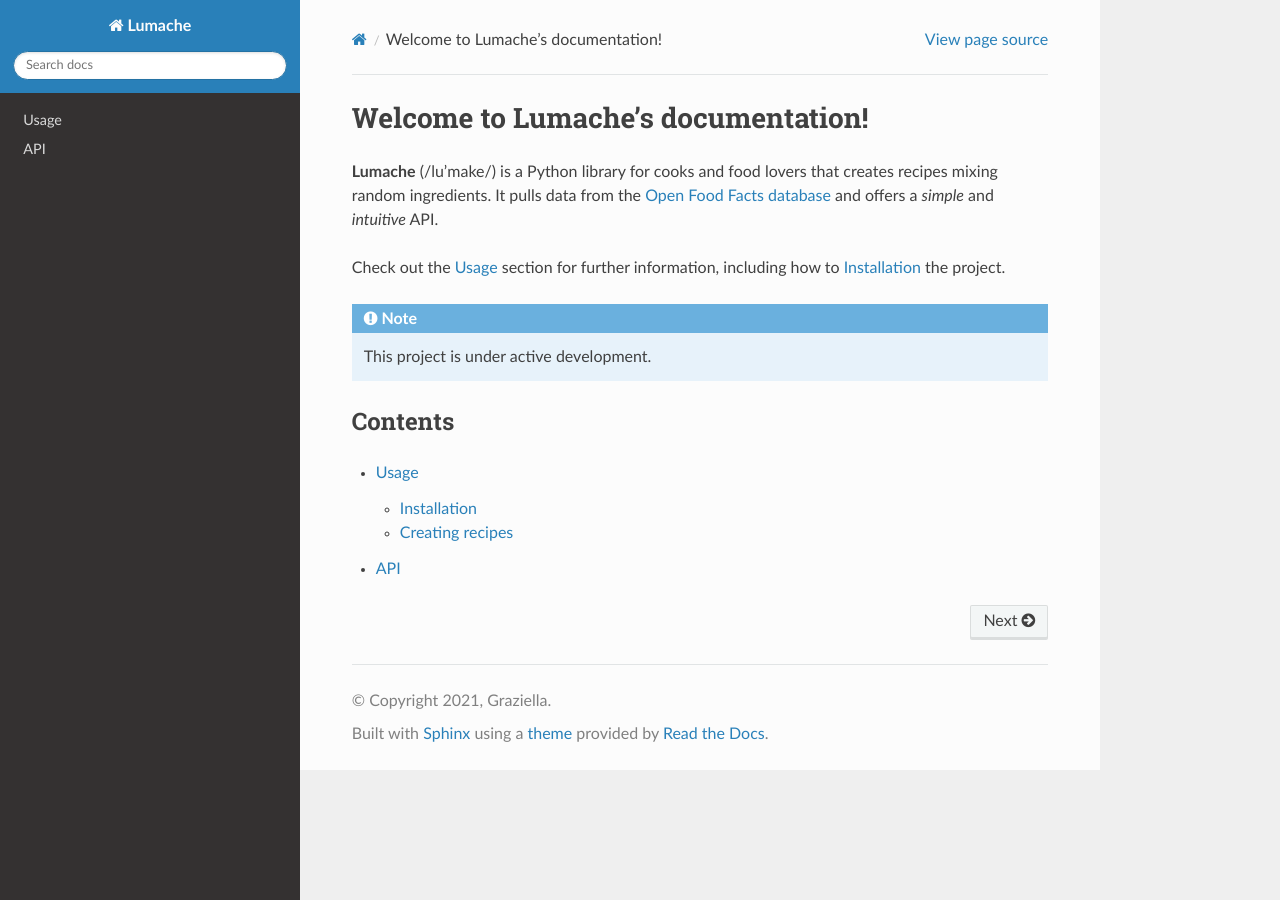
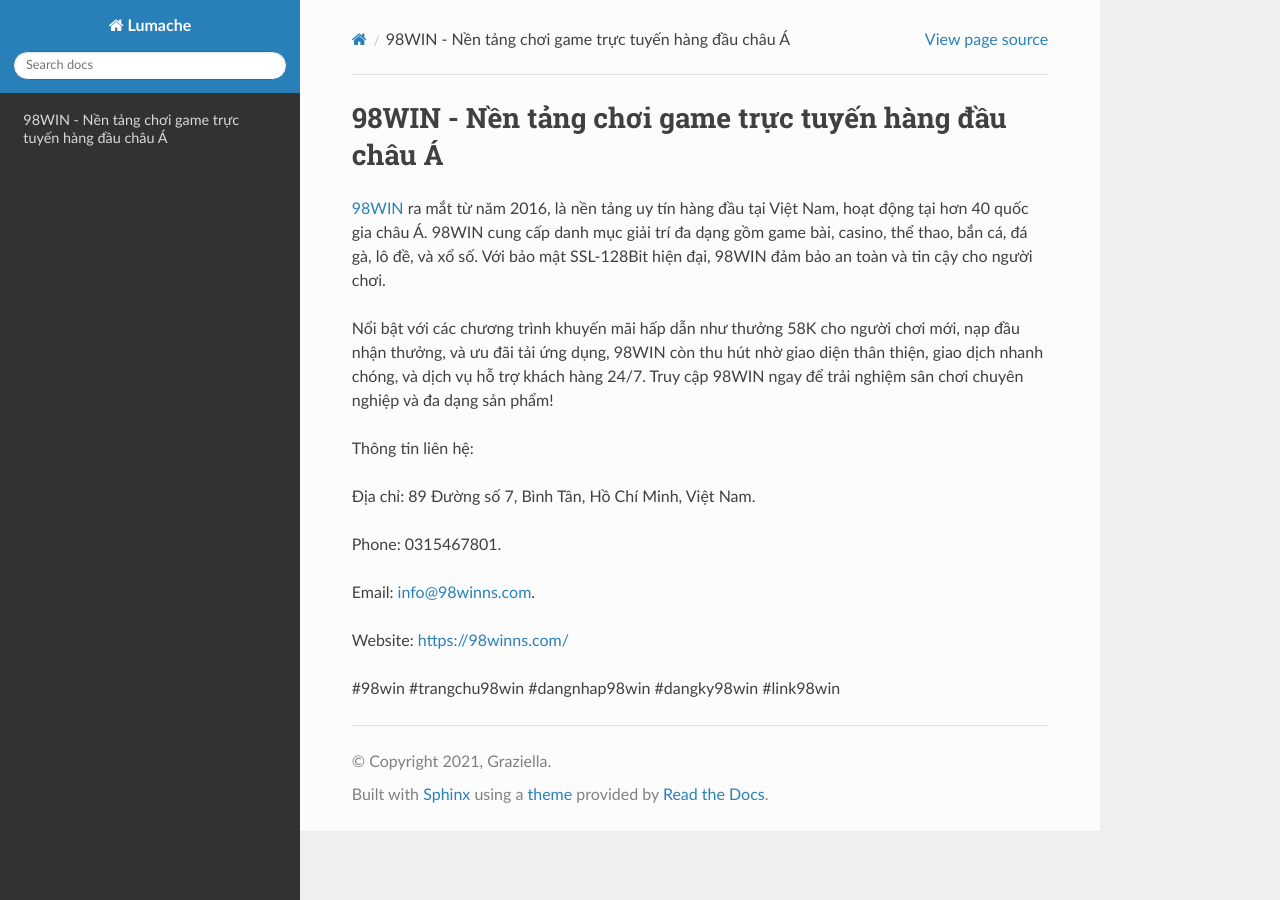
Before and after one commit to parkisngan19/98winnscom, a Sphinx documentation site: the page built from docs/source/index.rst, in a window 1280 px wide. Built offline with Sphinx 7.4.7 and the Read the Docs theme 3.1.0, drawn with Linux system fonts in a browser that asks for light colours.

Commit message:
Update index.rst

```diff
--- a/docs/source/index.rst
+++ b/docs/source/index.rst
@@ -1,22 +1,18 @@
-Welcome to Lumache's documentation!
+98WIN - Nền tảng chơi game trực tuyến hàng đầu châu Á
 ===================================
 
-**Lumache** (/lu'make/) is a Python library for cooks and food lovers
-that creates recipes mixing random ingredients.
-It pulls data from the `Open Food Facts database <https://world.openfoodfacts.org/>`_
-and offers a *simple* and *intuitive* API.
+`98WIN <https://98winns.com/>`_ ra mắt từ năm 2016, là nền tảng uy tín hàng đầu tại Việt Nam, hoạt động tại hơn 40 quốc gia châu Á. 98WIN cung cấp danh mục giải trí đa dạng gồm game bài, casino, thể thao, bắn cá, đá gà, lô đề, và xổ số. Với bảo mật SSL-128Bit hiện đại, 98WIN đảm bảo an toàn và tin cậy cho người chơi.
 
-Check out the :doc:`usage` section for further information, including
-how to :ref:`installation` the project.
+Nổi bật với các chương trình khuyến mãi hấp dẫn như thưởng 58K cho người chơi mới, nạp đầu nhận thưởng, và ưu đãi tải ứng dụng, 98WIN còn thu hút nhờ giao diện thân thiện, giao dịch nhanh chóng, và dịch vụ hỗ trợ khách hàng 24/7. Truy cập 98WIN ngay để trải nghiệm sân chơi chuyên nghiệp và đa dạng sản phẩm!
 
-.. note::
+Thông tin liên hệ:
 
-   This project is under active development.
+Địa chỉ: 89 Đường số 7, Bình Tân, Hồ Chí Minh, Việt Nam.
 
-Contents
---------
+Phone: 0315467801.
 
-.. toctree::
+Email: info@98winns.com.
 
-   usage
-   api
+Website: https://98winns.com/
+
+#98win #trangchu98win #dangnhap98win #dangky98win #link98win
```
